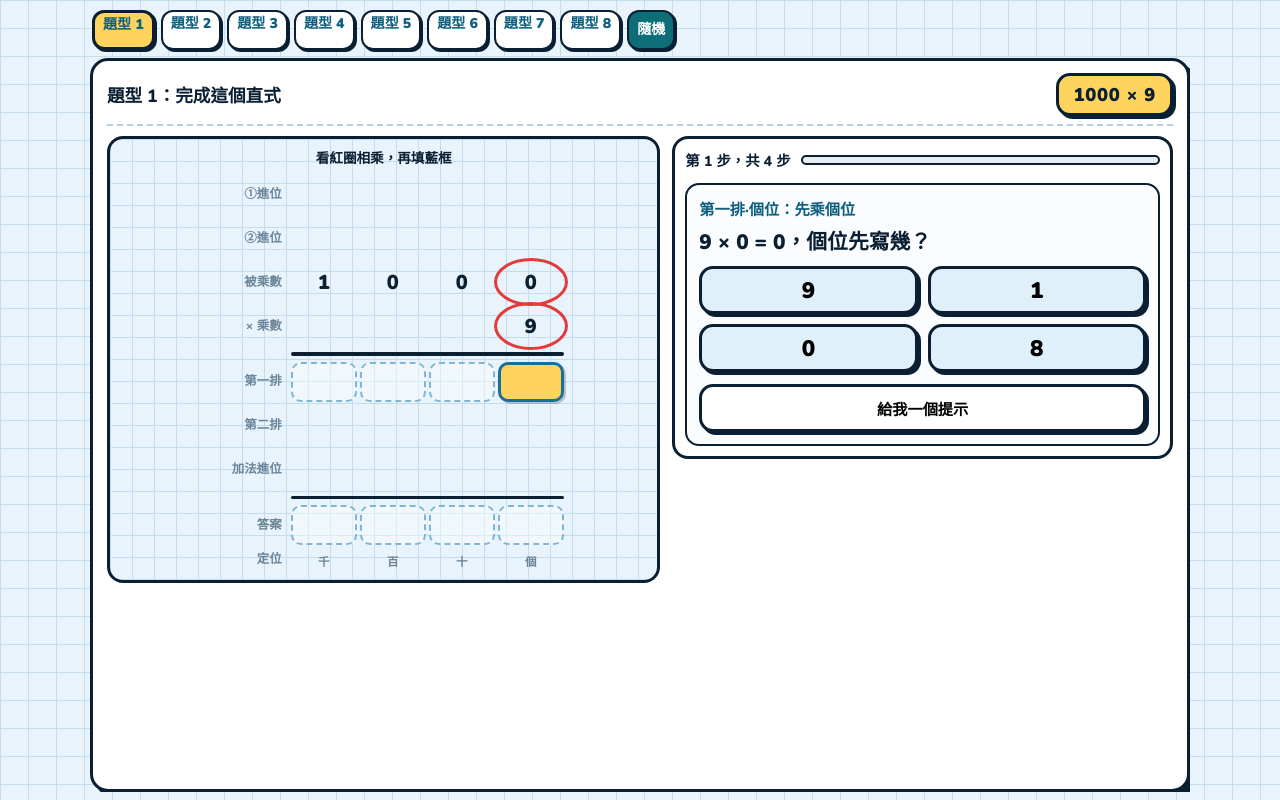
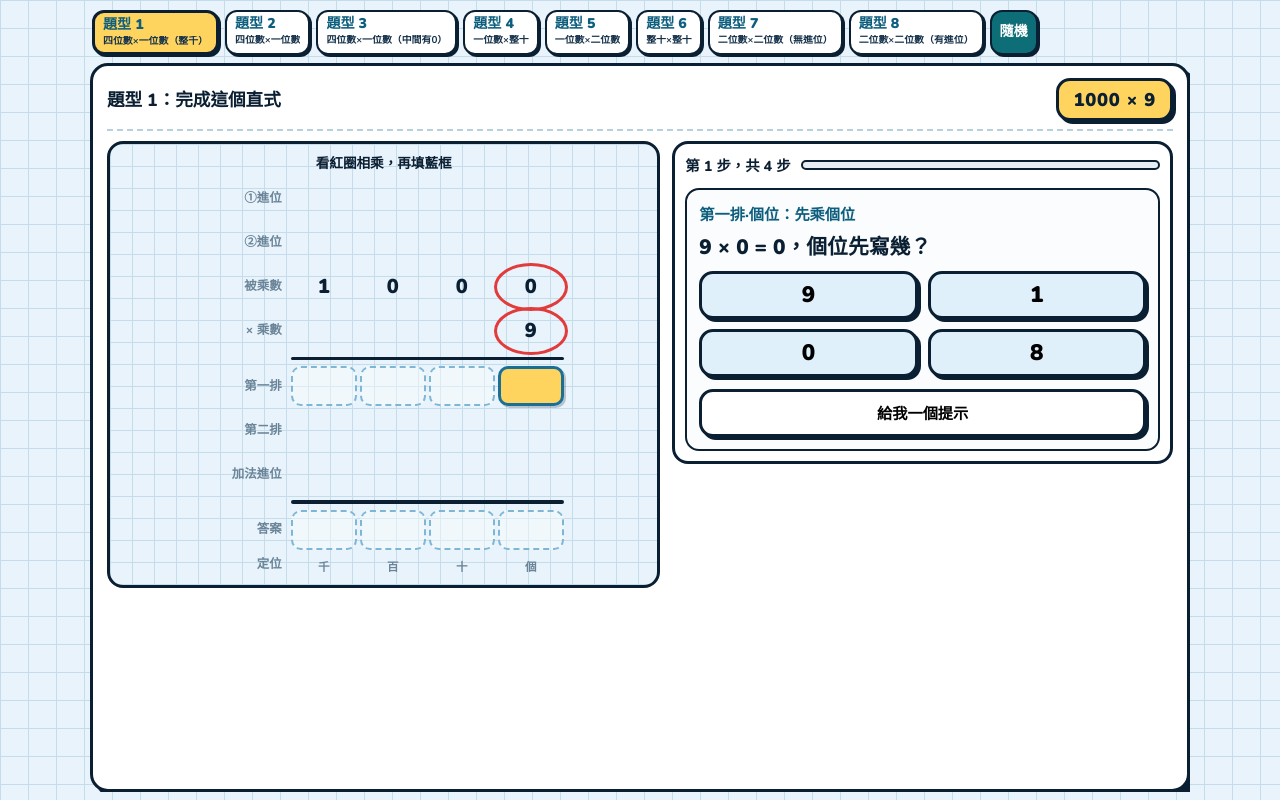
Before and after one commit to weiduck/tablet-mult, a plain HTML site: page index.html in a window 1280 px wide. Drawn offline with nearby package versions, Linux system fonts and the light colour scheme.

Commit message:
恢復題型跳轉鈕類型說明：短視窗不再隱藏 subtitle
題型 1–8 鈕顯示「題型 N」＋教學標籤（四位數×一位數…）；
@max-height 820px 改為縮小字級而非 display:none。

```diff
--- a/app.js
+++ b/app.js
@@ -40,7 +40,7 @@
 
   const TYPES = [
     {
-      stage: "四位×一位（整千）",
+      stage: "四位數×一位數（整千）",
       generate() {
         // a = d000；積 ≤ 9999 → d×b ≤ 9
         const pairs = [];
@@ -53,7 +53,7 @@
       },
     },
     {
-      stage: "四位×一位",
+      stage: "四位數×一位數",
       generate() {
         // 四位皆非 0（與整千／中間有0區隔）；積 < 10000
         return genUntil((force) => {
@@ -70,7 +70,7 @@
       },
     },
     {
-      stage: "四位×一位（中間有0）",
+      stage: "四位數×一位數（中間有0）",
       generate() {
         // 百位或十位為 0（非整千）；個位≠0；積 < 10000
         return genUntil((force) => {
@@ -98,13 +98,13 @@
       },
     },
     {
-      stage: "一位×整十",
+      stage: "一位數×整十",
       generate() {
         return { a: randInt(2, 9), b: randInt(1, 9) * 10 };
       },
     },
     {
-      stage: "一位×二位",
+      stage: "一位數×二位數",
       generate() {
         // 乘數個位≠0（非整十）
         return {
@@ -120,7 +120,7 @@
       },
     },
     {
-      stage: "二位×二位（無進位）",
+      stage: "二位數×二位數（無進位）",
       generate() {
         // 兩數皆二位、個位≠0；各位相乘皆 < 10（無乘進位）
         return genUntil((force) => {
@@ -132,7 +132,7 @@
       },
     },
     {
-      stage: "二位×二位（有進位）",
+      stage: "二位數×二位數（有進位）",
       generate() {
         // 兩數皆二位、個位≠0；至少一處乘進位；積 ≤ 9999（自然成立）
         return genUntil((force) => {
--- a/styles.css
+++ b/styles.css
@@ -203,7 +203,7 @@ button {
   font-size: 0.68rem;
   font-weight: 700;
   color: var(--navy-soft);
-  max-width: 9.5rem;
+  max-width: 12.5rem;
   white-space: nowrap;
   overflow: hidden;
   text-overflow: ellipsis;
@@ -678,7 +678,8 @@ button {
     font-size: 0.88rem;
   }
   .deck-jump-btn .dj-stage {
-    display: none;
+    font-size: 0.62rem;
+    max-width: 11.5rem;
   }
   .board-wrap {
     padding: 8px 8px 10px;
```
Also changed, not shown: README.md.
